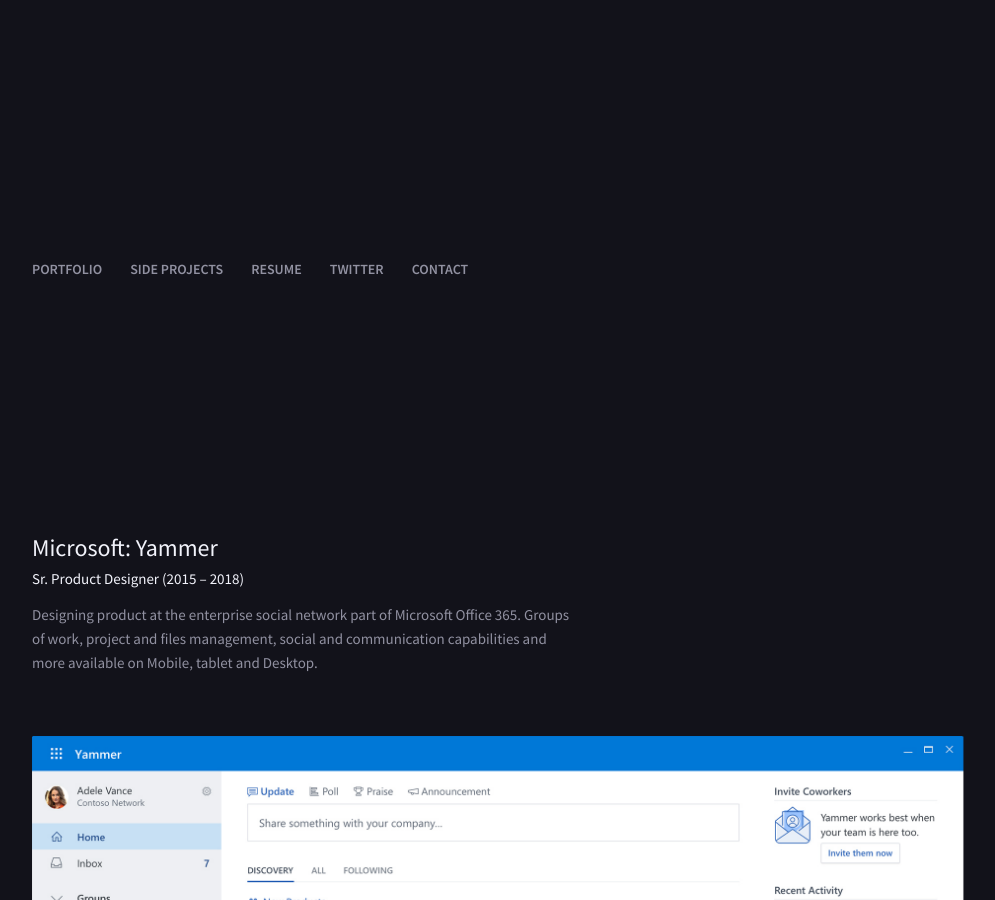
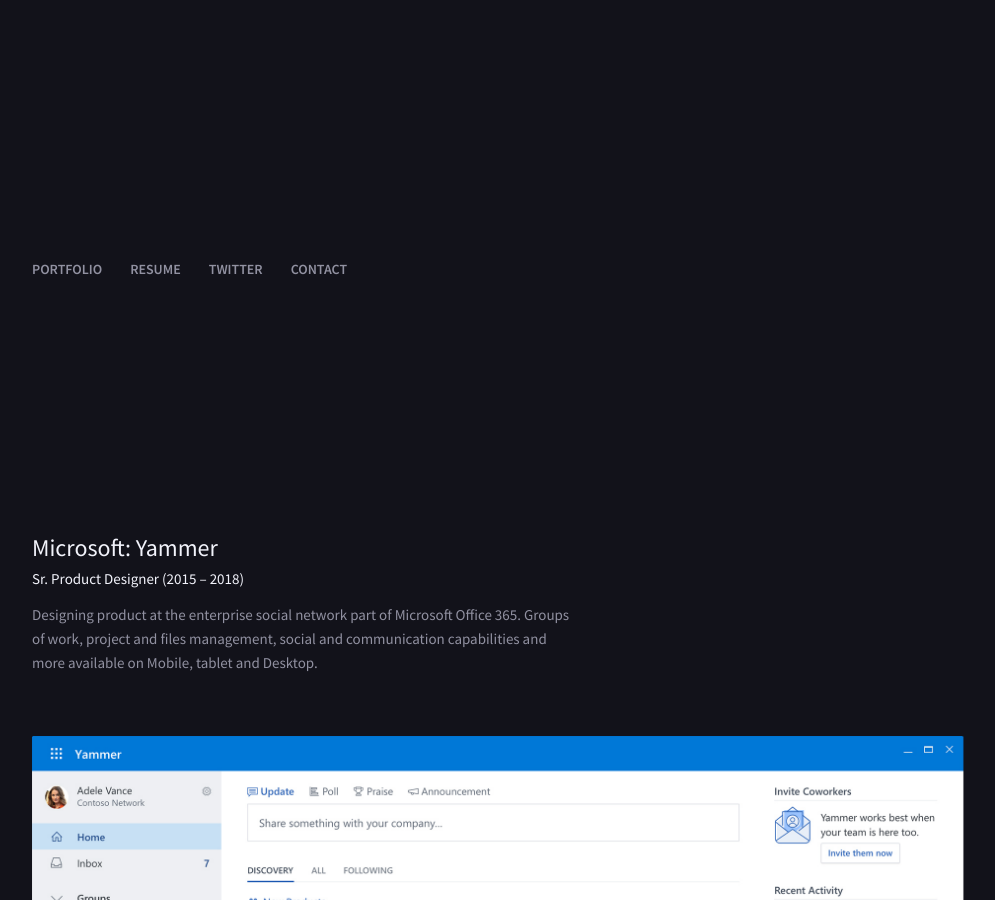
Before and after one commit to adrianmg/adrianmg.github.io, a Jekyll site: the page built from index.md, in a window 1280 px wide and 900 px high, scrolled down 564 px. Shown: the whole window, without its empty margins (16-1011 px from the left). Built offline with Jekyll 4.4.1, drawn with Linux system fonts in a browser that asks for light colours.

Commit message:
Navigation update: removed side projects temporary

```diff
--- a/_includes/home-navigation.html
+++ b/_includes/home-navigation.html
@@ -1,8 +1,6 @@
 <ul class="home-navigation">
   <li>
     <a href="#home-work">Portfolio</a>
-  </li><li>
-    <a target="_new" href="http://tumblr.adrianmato.com/tagged/3d">Side Projects</a>
   </li><li>
     <a href="https://linkedin.com/in/adrianmg">Resume</a>
   </li><li>
```
